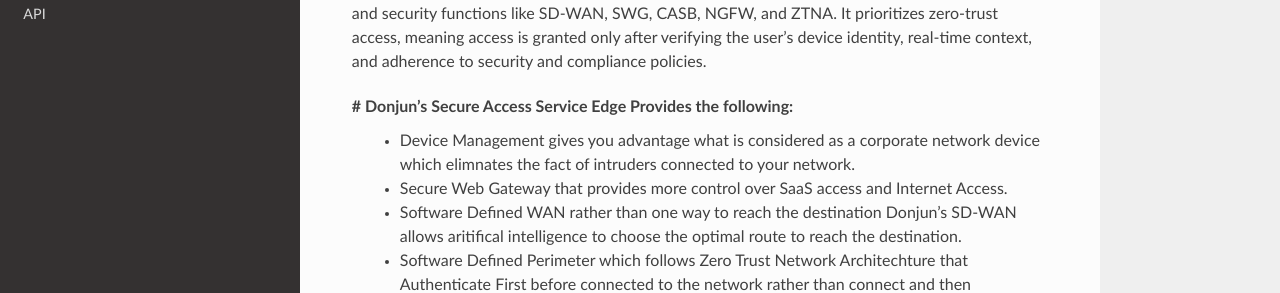
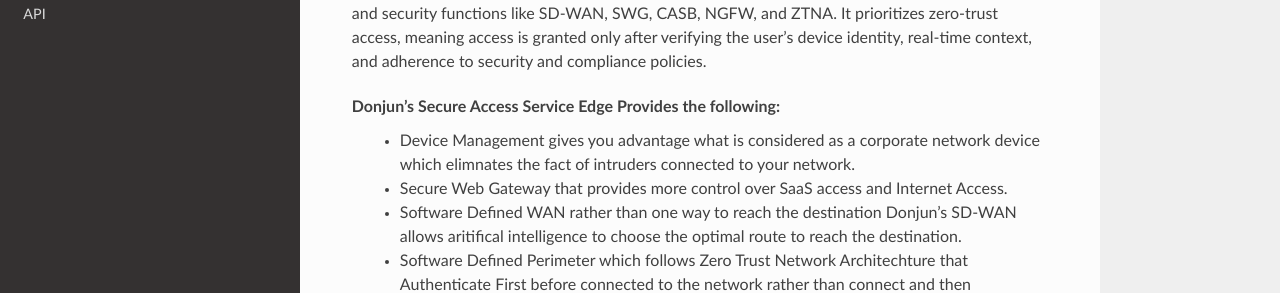
Before and after one commit to arunkumaruniqpro/donjun.digital, a Sphinx documentation site: the page built from docs/source/index.rst, in a window 1280 px wide and 900 px high, scrolled down 776 px. Shown: the part 161-454 px from the top of the window. Built offline with Sphinx 7.4.7 and the Read the Docs theme 2.0.0, drawn with Linux system fonts in a browser that asks for light colours.

```diff
--- a/docs/source/index.rst
+++ b/docs/source/index.rst
@@ -11,7 +11,7 @@ Figure 1: Average number of Saas tools used per organization.
 
 SASE, or Secure Access Service Edge, simplifies secure access for various scenarios, including branch offices, remote workers, and on-site users. This cloud-based service combines networking and security functions like SD-WAN, SWG, CASB, NGFW, and ZTNA. It prioritizes zero-trust access, meaning access is granted only after verifying the user's device identity, real-time context, and adherence to security and compliance policies.
 
-# Donjun's Secure Access Service Edge Provides the following:
+Donjun's Secure Access Service Edge Provides the following:
     * Device Management gives you advantage what is considered as a corporate network device which elimnates the fact of intruders connected to your network.
     * Secure Web Gateway that provides more control over SaaS access and Internet Access.
     * Software Defined WAN rather than one way to reach the destination Donjun's SD-WAN allows aritifical intelligence to choose the optimal route to reach the destination.
```
